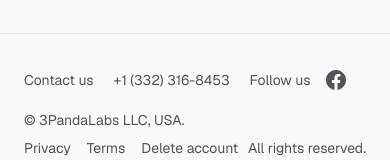
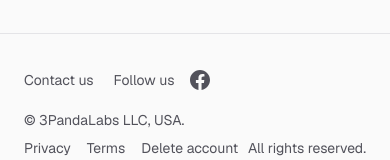
Before and after one commit to 3pandalabs/borrowvault, a Next.js app in the folder web/: page / in a window 390 px wide. Shown: the part 2763-2923 px from the top of the page. Built offline with nearby package versions, Linux system fonts and the light colour scheme; no server answers.

Commit message:
Footer: drop the phone number, it is on the contact page
Co-Authored-By: Claude Opus 5.5 <noreply@anthropic.com>

```diff
--- a/web/src/components/FollowUs.tsx
+++ b/web/src/components/FollowUs.tsx
@@ -1,4 +1,4 @@
-// "Follow us" row for the footer, plus the public business phone. Icons are
+// "Follow us" row for the footer. Icons are
 // inline SVG in the footer's own text colour. An empty href hides the icon:
 // fill Instagram in once the account is live.
 const SOCIAL = [
@@ -11,9 +11,6 @@ export function FollowUs({ className = "" }: { className?: string }) {
     <div className={`flex basis-full flex-wrap items-center gap-x-5 gap-y-2 pb-2 text-sm ${className}`}>
       <a href="https://3pandalabs.com/contact" className="hover:underline">
         Contact us
-      </a>
-      <a href="tel:+13323168453" className="whitespace-nowrap hover:underline">
-        +1 (332) 316-8453
       </a>
       <span className="flex items-center gap-3 sm:ml-auto">
         Follow us
```
